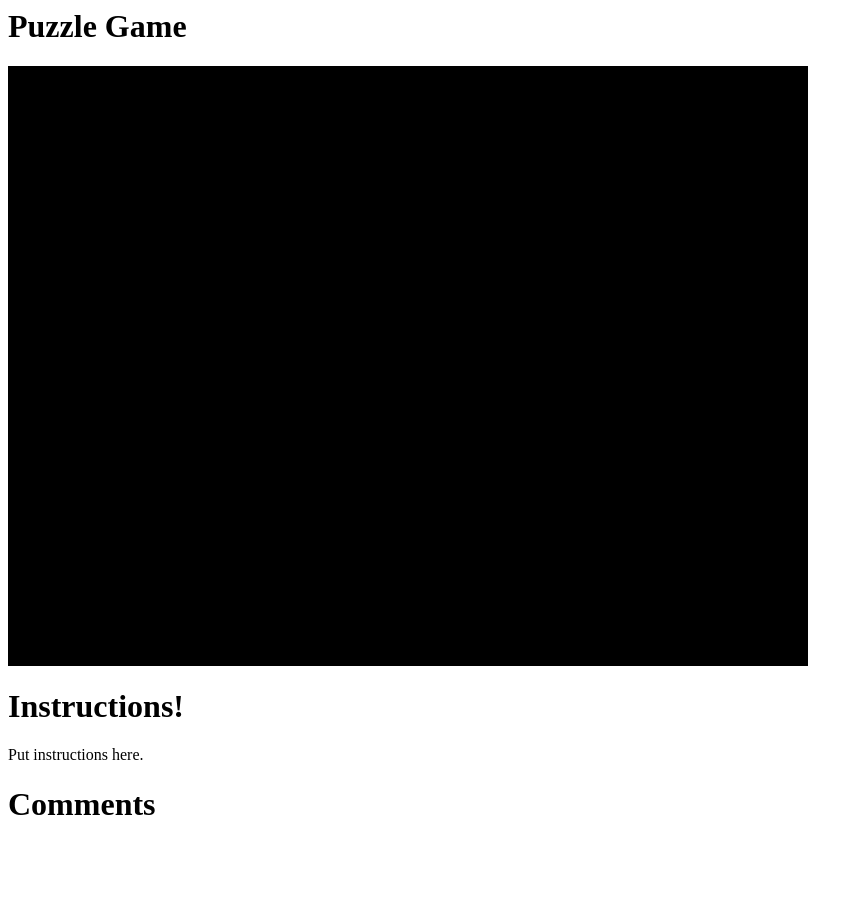
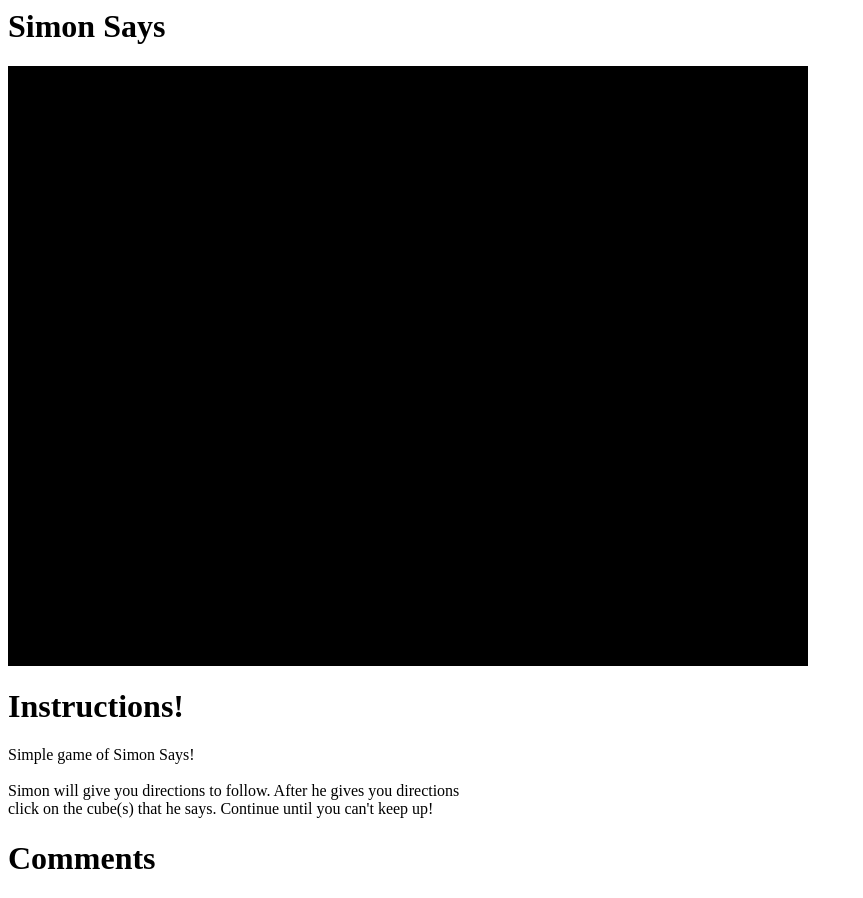
Before and after one commit to SuitPotato/CS413-Puzzles, a plain HTML site: page CS413-Puzzles/index.html in a window 1280 px wide. Shown: the whole page, without its empty margins (0-863 px from the left). Before the commit the page ends 844 px from the top, so only its background shows below. Drawn offline with Linux system fonts and the light colour scheme; no server answers; a script that the page names is missing.

Commit message:
Webpage changes for demonstration

```diff
--- a/CS413-Puzzles/index.html
+++ b/CS413-Puzzles/index.html
@@ -6,17 +6,19 @@
 	</head>
 
 	<body>
-		<h1>Puzzle Game</h1>
+		<h1>Simon Says</h1>
 
 		<div id="gameport"></div>
 		<h1>Instructions!</h1>
 
 		<p>
-			Put instructions here.
+			Simple game of Simon Says! <br> <br>
+			Simon will give you directions to follow. After he gives you directions <br>
+			click on the cube(s) that he says. Continue until you can't keep up!
 		</p>
 
 		<h1>Comments</h1>
-		<!--
+
 		<div id="disqus_thread"></div>
 		<script>
 		(function() {
@@ -25,10 +27,12 @@
 		s.setAttribute('data-timestamp', +new Date());
 		(d.head || d.body).appendChild(s);
 		})();
-		</script> -->
+		</script>
 
 		<script src="pixi.js"></script>
+		<script src="pixi-audio.js"></script>
 		<script src="game.js"></script>
 		<script src="tweenjs.min.js"></script>
+
 	</body>
 </html>
```
